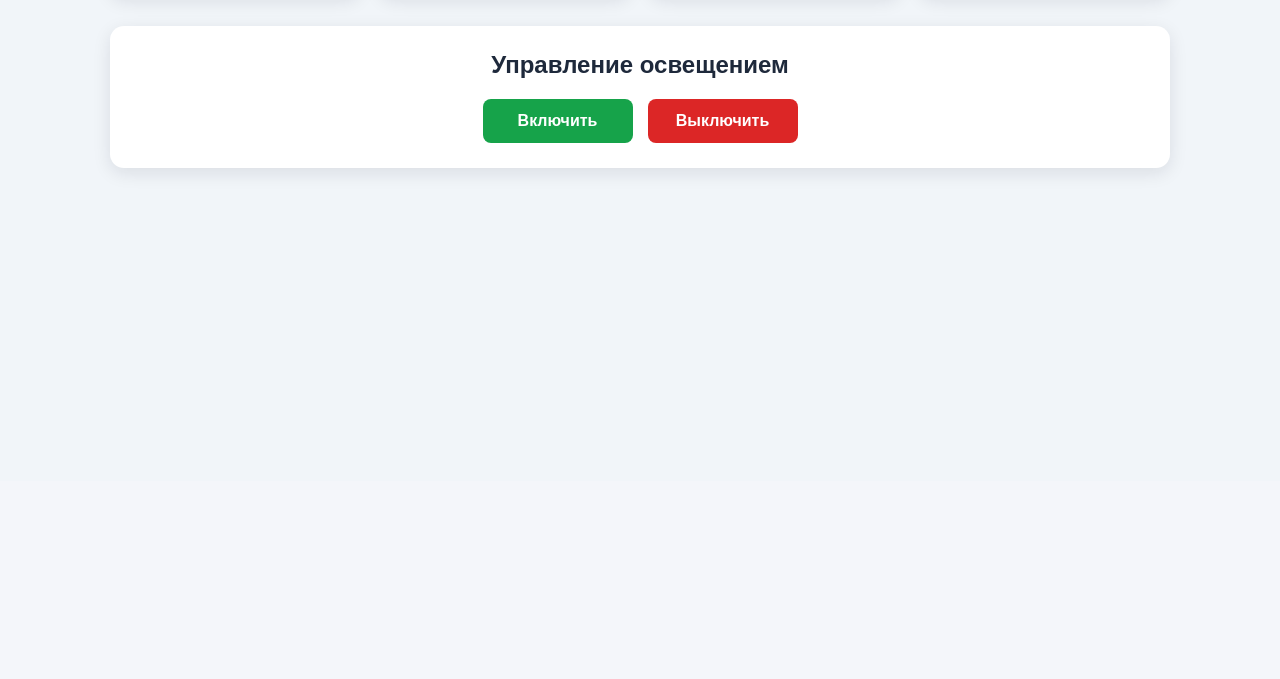
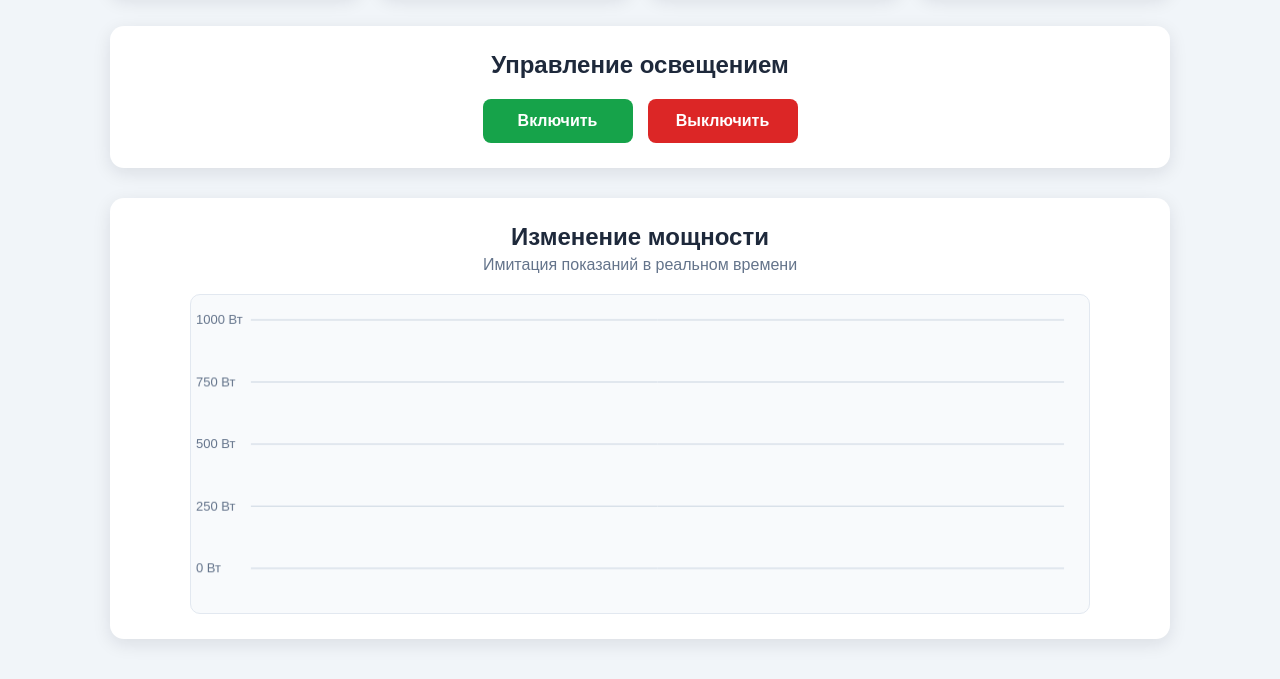
Before and after one commit to Dinara-Zhukenova/research-web-app, a Flask app: page / in a window 1280 px wide. Shown: the part 319-998 px from the top of the page. Before the commit the page ends 495 px from the top, so only its background shows below. Run offline with Flask 3, Linux system fonts and the light colour scheme.

Commit message:
Add real-time power chart

```diff
--- a/static/script.js
+++ b/static/script.js
@@ -1,3 +1,6 @@
+const powerHistory = [];
+
+
 async function updateData() {
     try {
         const response = await fetch("/api/data");
@@ -16,6 +19,14 @@
             status.textContent = "Освещение выключено";
             status.className = "value status status-off";
         }
+
+        powerHistory.push(data.power);
+
+        if (powerHistory.length > 30) {
+            powerHistory.shift();
+        }
+
+        drawPowerChart();
     } catch (error) {
         document.getElementById("status").textContent =
             "Нет соединения с сервером";
@@ -36,6 +47,85 @@
 }
 
 
+function drawPowerChart() {
+    const canvas = document.getElementById("powerChart");
+
+    if (!canvas) {
+        return;
+    }
+
+    const context = canvas.getContext("2d");
+    const width = canvas.width;
+    const height = canvas.height;
+
+    const paddingLeft = 60;
+    const paddingRight = 25;
+    const paddingTop = 25;
+    const paddingBottom = 45;
+
+    const graphWidth = width - paddingLeft - paddingRight;
+    const graphHeight = height - paddingTop - paddingBottom;
+
+    const maximumPower = 1000;
+
+    context.clearRect(0, 0, width, height);
+
+    context.strokeStyle = "#cbd5e1";
+    context.lineWidth = 1;
+    context.fillStyle = "#64748b";
+    context.font = "13px Arial";
+
+    for (let level = 0; level <= 1000; level += 250) {
+        const y =
+            paddingTop +
+            graphHeight -
+            (level / maximumPower) * graphHeight;
+
+        context.beginPath();
+        context.moveTo(paddingLeft, y);
+        context.lineTo(width - paddingRight, y);
+        context.stroke();
+
+        context.fillText(`${level} Вт`, 5, y + 4);
+    }
+
+    if (powerHistory.length < 2) {
+        return;
+    }
+
+    context.beginPath();
+    context.strokeStyle = "#2563eb";
+    context.lineWidth = 3;
+    context.lineJoin = "round";
+
+    powerHistory.forEach((power, index) => {
+        const x =
+            paddingLeft +
+            (index / 29) * graphWidth;
+
+        const y =
+            paddingTop +
+            graphHeight -
+            (power / maximumPower) * graphHeight;
+
+        if (index === 0) {
+            context.moveTo(x, y);
+        } else {
+            context.lineTo(x, y);
+        }
+    });
+
+    context.stroke();
+
+    context.fillStyle = "#475569";
+    context.fillText(
+        "Последние показания мощности",
+        paddingLeft,
+        height - 12
+    );
+}
+
+
 updateData();
 
 setInterval(updateData, 2000);
--- a/static/style.css
+++ b/static/style.css
@@ -113,3 +113,32 @@
 .status-off {
     color: #dc2626;
 }
+.chart-panel {
+    margin-top: 30px;
+    padding: 25px;
+    background: white;
+    border-radius: 14px;
+    box-shadow: 0 5px 18px rgba(15, 23, 42, 0.1);
+}
+
+.chart-panel h2 {
+    margin: 0 0 5px;
+    text-align: center;
+}
+
+.chart-panel p {
+    margin: 0 0 20px;
+    text-align: center;
+    color: #64748b;
+}
+
+#powerChart {
+    display: block;
+    width: 100%;
+    max-width: 900px;
+    height: 320px;
+    margin: 0 auto;
+    background: #f8fafc;
+    border: 1px solid #e2e8f0;
+    border-radius: 10px;
+}
--- a/templates/index.html
+++ b/templates/index.html
@@ -60,7 +60,13 @@
                 </button>
             </div>
         </section>
-    </main>
+    <section class="chart-panel">
+    <h2>Изменение мощности</h2>
+    <p>Имитация показаний в реальном времени</p>
+
+    <canvas id="powerChart" width="900" height="320"></canvas>
+</section>
+</main>
 
     <script src="{{ url_for('static', filename='script.js') }}"></script>
 </body>
```
